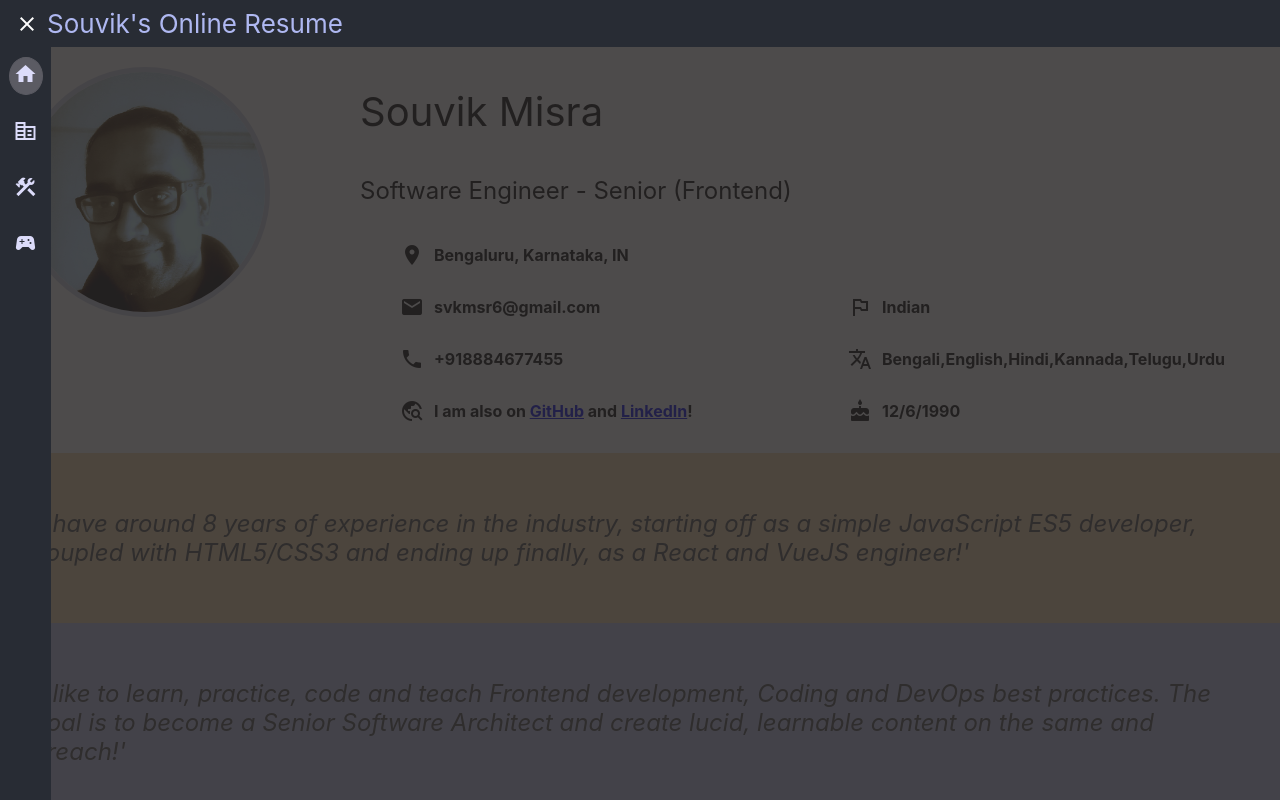
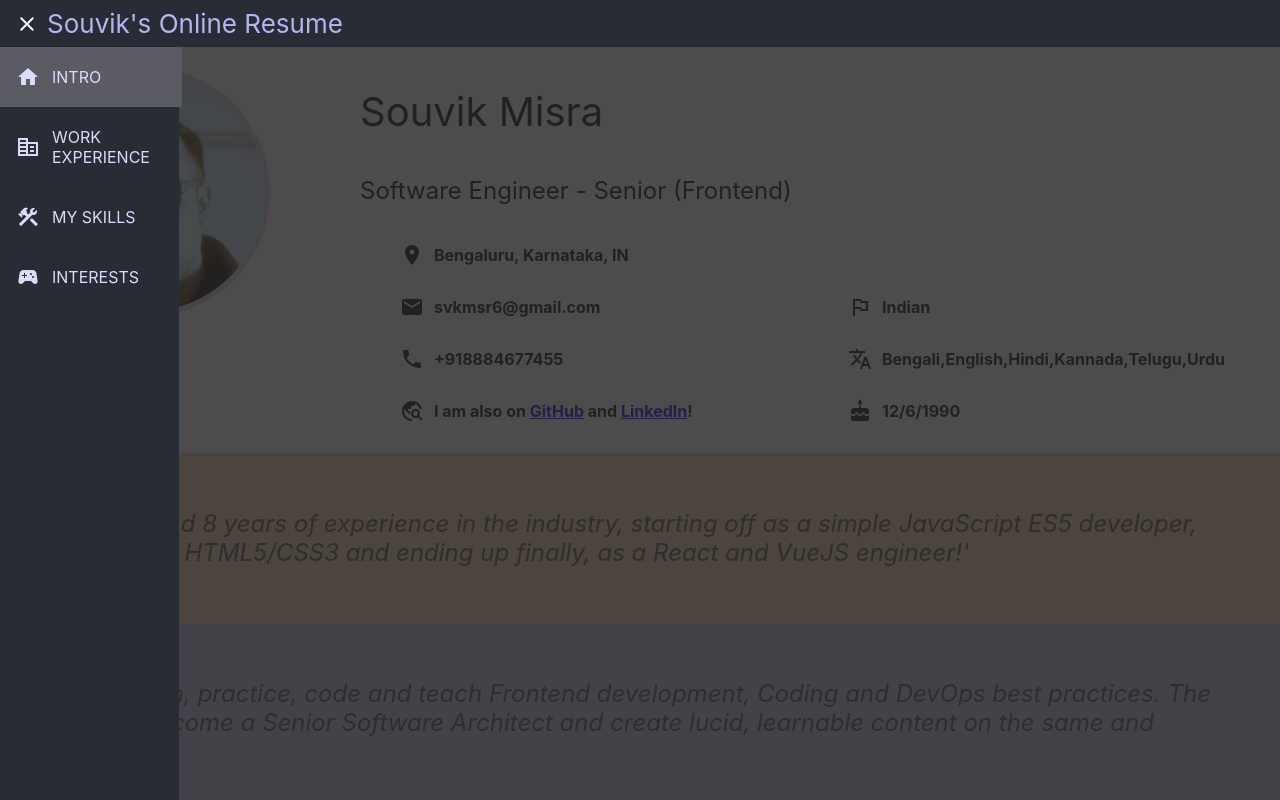
Before and after one commit to svkmsr6/svk-profile-app, a React (Create React App) app: page / in a window 1280 px wide. Both pictures are taken after a click on the element "menu". Shown: the top 800 px of the page. Built offline with nearby package versions, Linux system fonts and the light colour scheme.

Commit message:
Animated Side panel - 2

```diff
--- a/src/App.css
+++ b/src/App.css
@@ -69,8 +69,6 @@
 @keyframes halo-glow {
   to {
     background-color: rgb(91, 91, 99);
-    border: 1px solid rgb(91, 91, 99);
-    border-radius: 60%;
   }
 }
 
@@ -79,6 +77,6 @@
     width: 0%;
   }
   to {
-    width: 4%;
+    width: 14%;
   }
 }
--- a/src/components/plugins/RoutePanel.css
+++ b/src/components/plugins/RoutePanel.css
@@ -10,7 +10,7 @@
     display: flex;
     flex-direction: column;
     justify-content: flex-start;
-    align-items: center;
+    align-items: flex-start;
     width: 0%;
     background-color: #282c34;
     height: 100%;
@@ -21,14 +21,19 @@
     text-decoration: none;
     color: rgb(220, 220, 250);
     cursor: pointer;
-    margin: 10px 0;
     padding: 4px;
+    display: flex;
+    width: 97%;
+    align-items: center;
+    justify-content: flex-start;
+}
+
+.route-panel > .route-panel-links > a > span {
+    margin: 0 12px;
 }
 
 .route-panel > .route-panel-links > a.active {
     background-color: rgb(91, 91, 99);
-    border: 1px solid rgb(91, 91, 99);
-    border-radius: 60%;
 }
 
 .route-panel > .route-panel-links > a:hover {
--- a/src/components/plugins/RoutePanel.js
+++ b/src/components/plugins/RoutePanel.js
@@ -17,6 +17,7 @@ function RoutePanel(props) {
                     title={link.text}
                 >
                     <span className="material-icons">{link.icon}</span>
+                    <p className="text">{link.text}</p>
                 </NavLink>
                 ))
                 }
```
